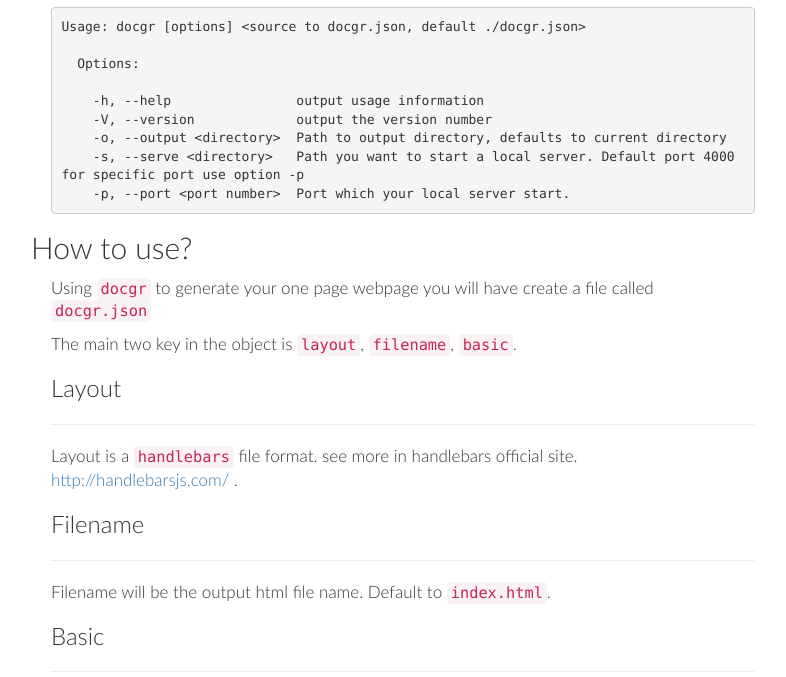
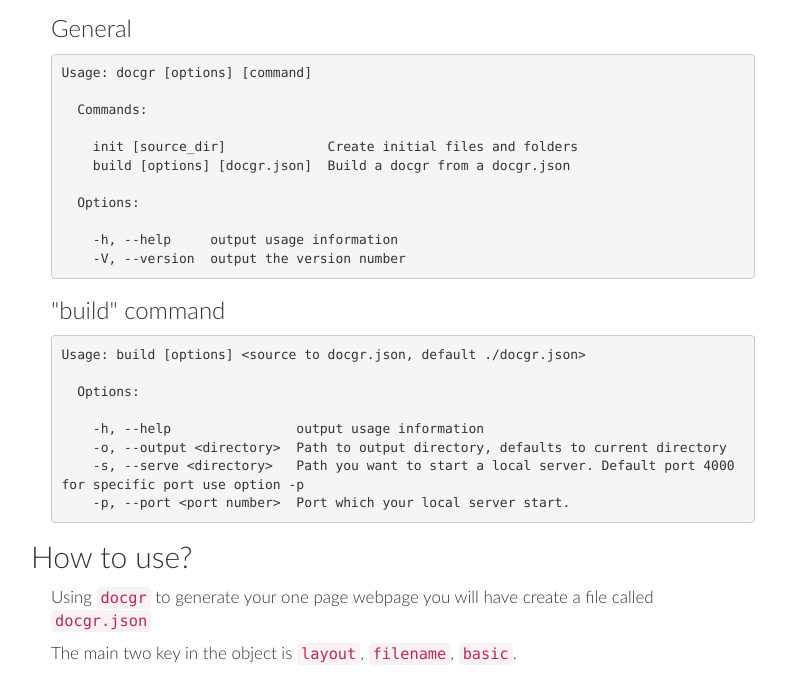
Before and after one commit to marvinwu/canner, a website: page doc/index.html in a window 1280 px wide. Shown: the part 663-1340 px from the top of the page, without its empty margins (336-1122 px from the left). Drawn offline with nearby package versions, Linux system fonts and the light colour scheme.

Commit message:
rebuild docgr

```diff
--- a/doc/index.html
+++ b/doc/index.html
@@ -12,18 +12,11 @@
     <meta charset="UTF-8">
     <meta name="viewport" content="width=device-width, initial-scale=1.0, maximum-scale=1.0, user-scalable=no">
     <link rel="shortcut icon" href="https://dl.dropboxusercontent.com/u/28663689/dg/favicon%20%281%29.ico">
-
     <link rel="stylesheet" href="http://netdna.bootstrapcdn.com/bootstrap/3.1.1/css/bootstrap.min.css">
-
     <link rel="stylesheet" href="./index.css">
-
     <link rel="stylesheet" href="http://yandex.st/highlightjs/8.0/styles/default.min.css">
-
-
     <script src="https://code.jquery.com/jquery-1.11.0.min.js"></script>
-
     <script src="http://yandex.st/highlightjs/8.0/highlight.min.js"></script>
-
   </head>
   <body>
     <div class="row">
@@ -39,7 +32,6 @@
             </nav>
           </header>
           <div class="sidebar">
-
               <ul>
                 <li class="title">
                   <a href="#basic">
@@ -47,15 +39,12 @@
                   </a>
                 </li>
 
-
                   <li>
                     <a href="#intro">
                       Introduction
                     </a>
                   </li>
-
               </ul>
-
               <ul>
                 <li class="title">
                   <a href="#usage">
@@ -63,39 +52,32 @@
                   </a>
                 </li>
 
-
                   <li>
                     <a href="#install">
                       Install Docgr
                     </a>
                   </li>
-
                   <li>
                     <a href="#command">
                       Command usage
                     </a>
                   </li>
-
                   <li>
                     <a href="#use">
                       How to use?
                     </a>
                   </li>
-
                   <li>
                     <a href="#multi">
                       Multiple Page
                     </a>
                   </li>
-
                   <li>
                     <a href="#sample">
                       Sample
                     </a>
                   </li>
-
               </ul>
-
               <ul>
                 <li class="title">
                   <a href="#license">
@@ -103,12 +85,9 @@
                   </a>
                 </li>
 
-
               </ul>
-
           </div>
           <main>
-
               <div class="block">
                 <div class="head">
                   <a id="basic"></a>
@@ -117,17 +96,14 @@
                 <h2 id="docgr-is-a-one-page-website-generator-">Docgr is a one page website generator.</h2>
 
                 <div class="md">
-
                     <h2>
                       <a id="intro"></a>
                         Introduction
                     </h2>
                     <p>Docgr help you to generate a one page website in a very convenient way. You can also customized your theme and your layout easily, try and check it out!.</p>
 
-
                 </div>
               </div>
-
               <div class="block">
                 <div class="head">
                   <a id="usage"></a>
@@ -135,29 +111,38 @@
                 </div>
 
                 <div class="md">
-
                     <h2>
                       <a id="install"></a>
                         Install Docgr
                     </h2>
                     <pre><code>npm install -g docgr
 </code></pre>
-
                     <h2>
                       <a id="command"></a>
                         Command usage
                     </h2>
-                    <pre><code>Usage: docgr [options] &lt;source to docgr.json, default ./docgr.json&gt;
+                    <h3 id="general">General</h3>
+<pre><code>Usage: docgr [options] [command]
+
+  Commands:
+
+    init [source_dir]             Create initial files and folders
+    build [options] [docgr.json]  Build a docgr from a docgr.json
+
+  Options:
+
+    -h, --help     output usage information
+    -V, --version  output the version number
+</code></pre><h3 id="-build-command">"build" command</h3>
+<pre><code>Usage: build [options] &lt;source to docgr.json, default ./docgr.json&gt;
 
   Options:
 
     -h, --help                output usage information
-    -V, --version             output the version number
     -o, --output &lt;directory&gt;  Path to output directory, defaults to current directory
     -s, --serve &lt;directory&gt;   Path you want to start a local server. Default port 4000 for specific port use option -p
     -p, --port &lt;port number&gt;  Port which your local server start.
 </code></pre>
-
                     <h2>
                       <a id="use"></a>
                         How to use?
@@ -196,7 +181,6 @@
 <p>like:</p>
 <pre><code>&lt;markdown src="test.md"&gt;&lt;/markdown&gt;
 </code></pre>
-
                     <h2>
                       <a id="multi"></a>
                         Multiple Page
@@ -233,7 +217,6 @@
     }
 ]
 </code></pre><p>multiple pages is really helpful, while you are making a multiple language webpage.</p>
-
 
                     <h2>
                       <a id="sample"></a>
@@ -316,10 +299,8 @@
 </code></pre>
 <p>you can have a look into <code>doc</code> folder for further sample.</p>
 
-
                 </div>
               </div>
-
               <div class="block">
                 <div class="head">
                   <a id="license"></a>
@@ -328,10 +309,8 @@
                 <p>MIT <a href="http://github.com/chilijung">@chilijung</a></p>
 
                 <div class="md">
-
                 </div>
               </div>
-
           </main>
         </div>
         <footer>
```
Also changed, not shown: doc/md/usage/command.md (+16 -4 lines).
